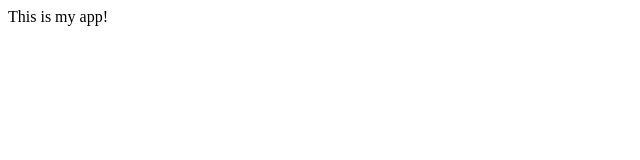
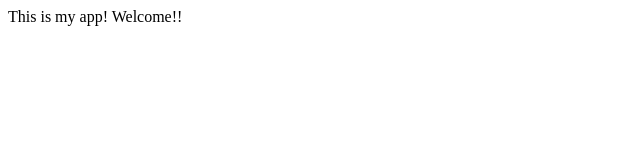
Before and after one commit to MachariaSolomon/my-app-sample, a plain HTML site: page index.html in a window 1280 px wide. Shown: the full height of the page, 0-640 px from the left. Drawn offline with Linux system fonts and the light colour scheme.

Commit message:
Welcome message

```diff
--- a/index.html
+++ b/index.html
@@ -4,5 +4,7 @@
     </head>
     <body>
         This is my app!
+        Welcome!!
+
     </body>
 </html>
```
